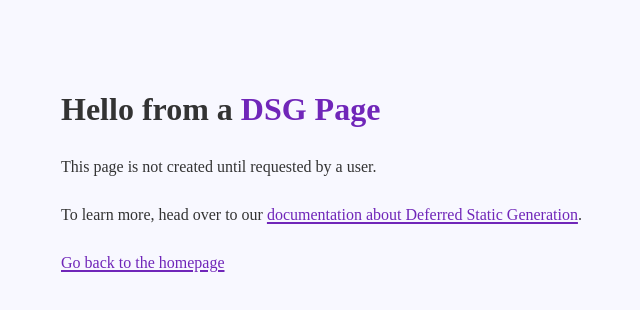
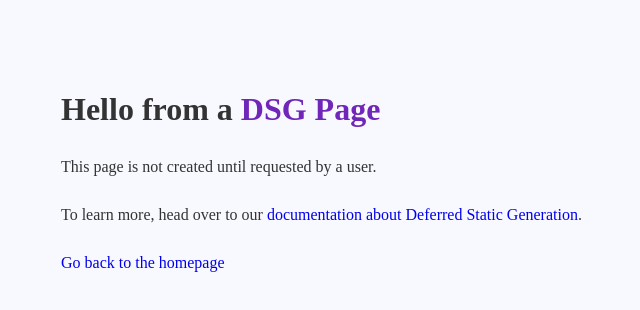
Before and after one commit to MarekSzczepanski/portfolio, a Gatsby site: page /using-dsg in a window 1280 px wide. Shown: the whole page, without its empty margins (3-643 px from the left). Built offline with nearby package versions, Linux system fonts and the light colour scheme; Gatsby itself is replaced by a stand-in of ours.

Commit message:
Change links colour

```diff
--- a/src/components/layout.css
+++ b/src/components/layout.css
@@ -46,17 +46,19 @@ body {
 }
 a {
   background-color: transparent;
-  color: var(--color-primary);
+  color: 'royalblue';
   text-decoration: none;
   font-weight: 500;
-  text-decoration: underline;
   text-decoration-thickness: 1.5px;
   text-underline-offset: 2px;
+}
+a:visited {
+  color: royalblue;
 }
 a:active,
 a:hover {
   outline-width: 0;
-  text-decoration: none;
+  text-decoration: underline;
 }
 abbr[title] {
   border-bottom: 1px dotted hsla(0, 0%, 0%, 0.5);
```
